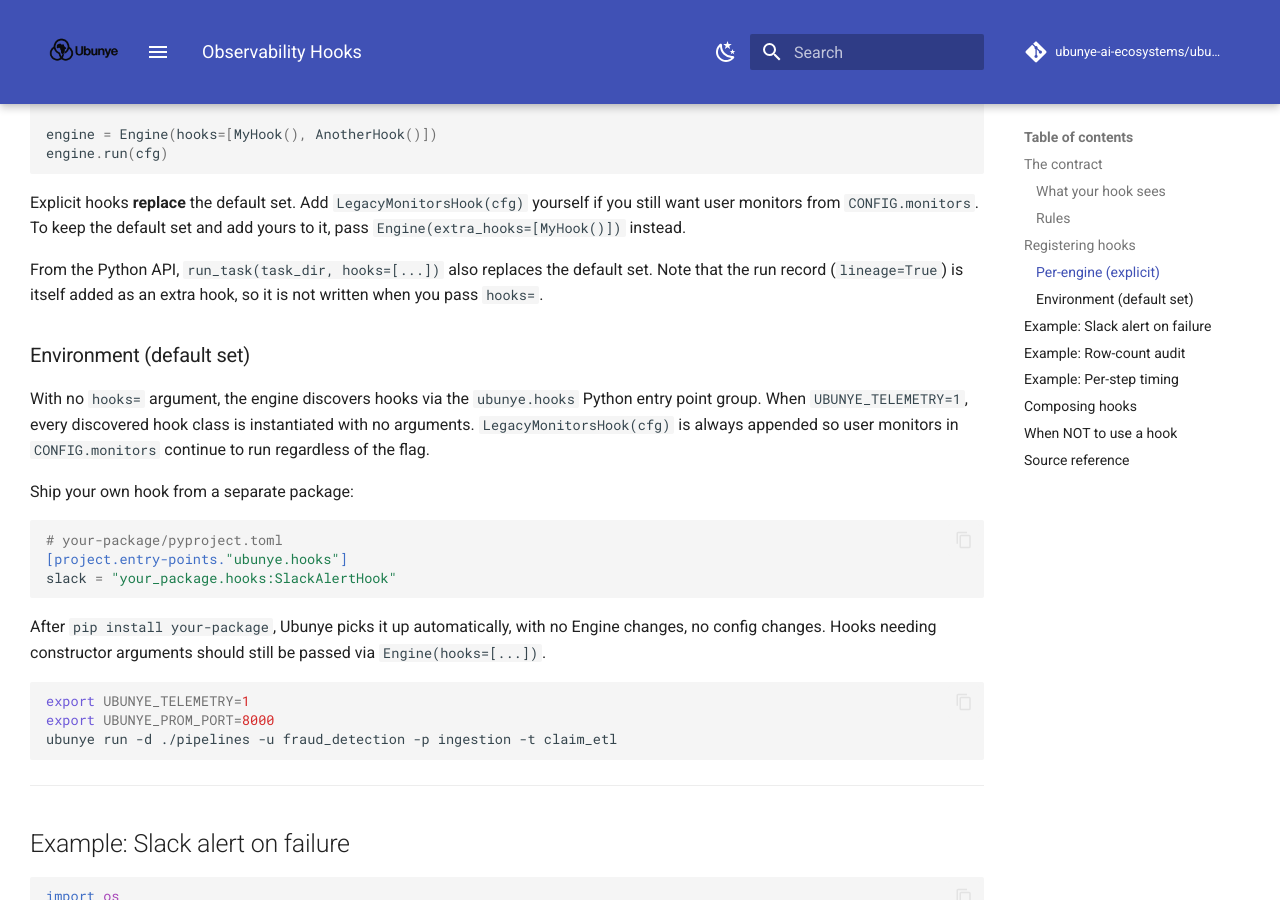
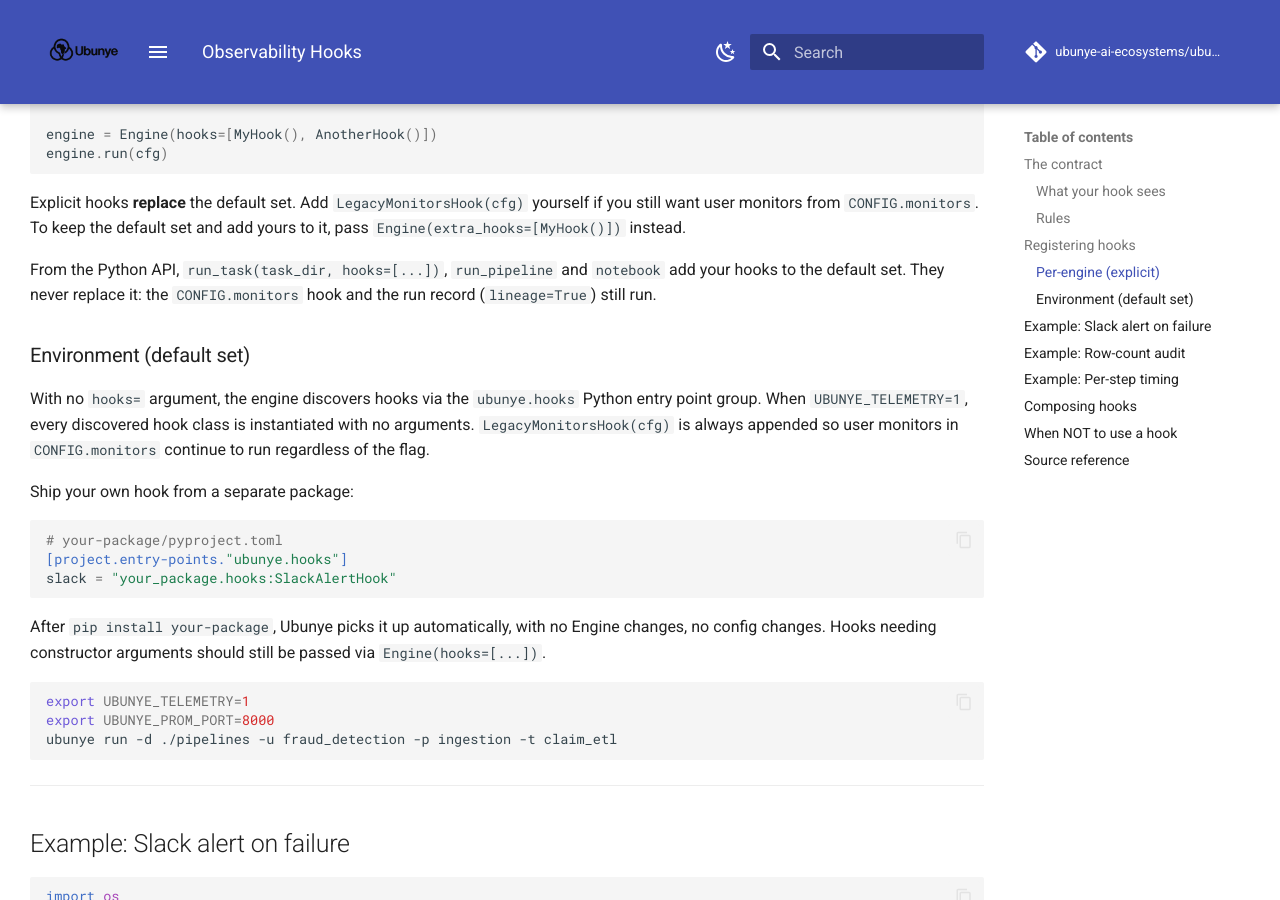
Before and after one commit to ubunye-ai-ecosystems/ubunye_engine, an MkDocs documentation site: the page built from docs/patterns/hooks.md, in a window 1280 px wide and 900 px high, scrolled down 1577 px. Built offline with MkDocs 1.6.1 and Material for MkDocs 9.7.7, drawn with Linux system fonts in a browser that asks for light colours; comment, search, counter and statistics services are not loaded.

Commit message:
fix(api): hooks= adds to the engine's hooks, so the run record is still written (F-101)
run_task, run_pipeline and notebook passed user hooks as Engine(hooks=...),
which replaces the default set and drops extra_hooks, so the run record and
the CONFIG.monitors hook never ran. They now pass them as extra hooks.

Co-Authored-By: Claude Opus 5.5 <noreply@anthropic.com>

```diff
--- a/docs/patterns/hooks.md
+++ b/docs/patterns/hooks.md
@@ -73,9 +73,9 @@ Explicit hooks **replace** the default set. Add `LegacyMonitorsHook(cfg)`
 yourself if you still want user monitors from `CONFIG.monitors`. To keep the
 default set and add yours to it, pass `Engine(extra_hooks=[MyHook()])` instead.
 
-From the Python API, `run_task(task_dir, hooks=[...])` also replaces the
-default set. Note that the run record (`lineage=True`) is itself added as an
-extra hook, so it is not written when you pass `hooks=`.
+From the Python API, `run_task(task_dir, hooks=[...])`, `run_pipeline` and
+`notebook` add your hooks to the default set. They never replace it: the
+`CONFIG.monitors` hook and the run record (`lineage=True`) still run.
 
 ### Environment (default set)
 
```
Also changed, not shown: docs/changelog.md (+5 -0 lines), tasks/hardening/findings/F-101-user-hooks-drop-run-record.md (added, +22 -0 lines), 3 other files.
